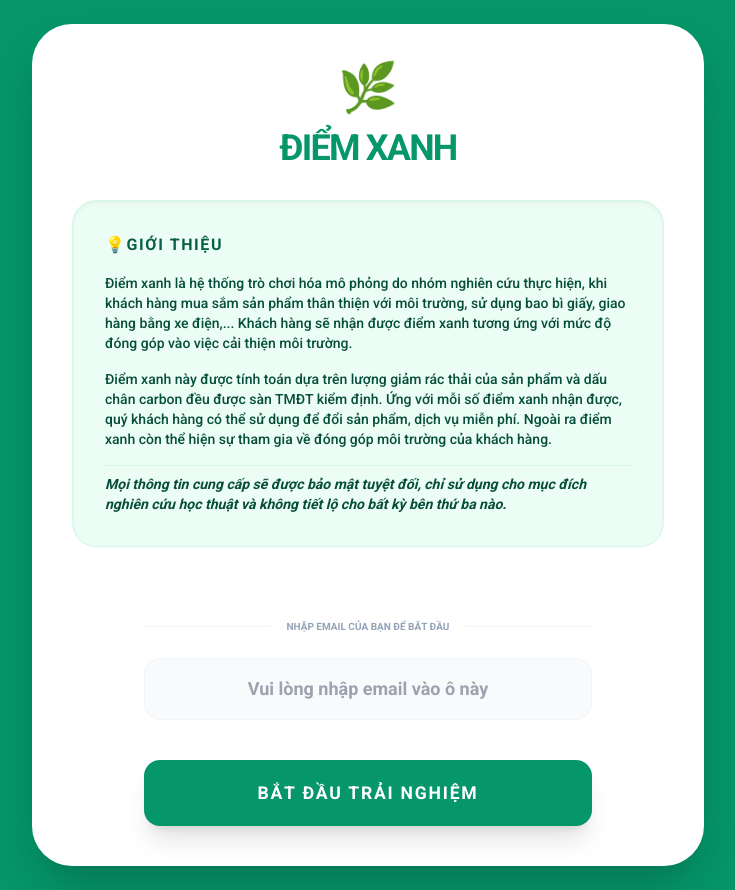
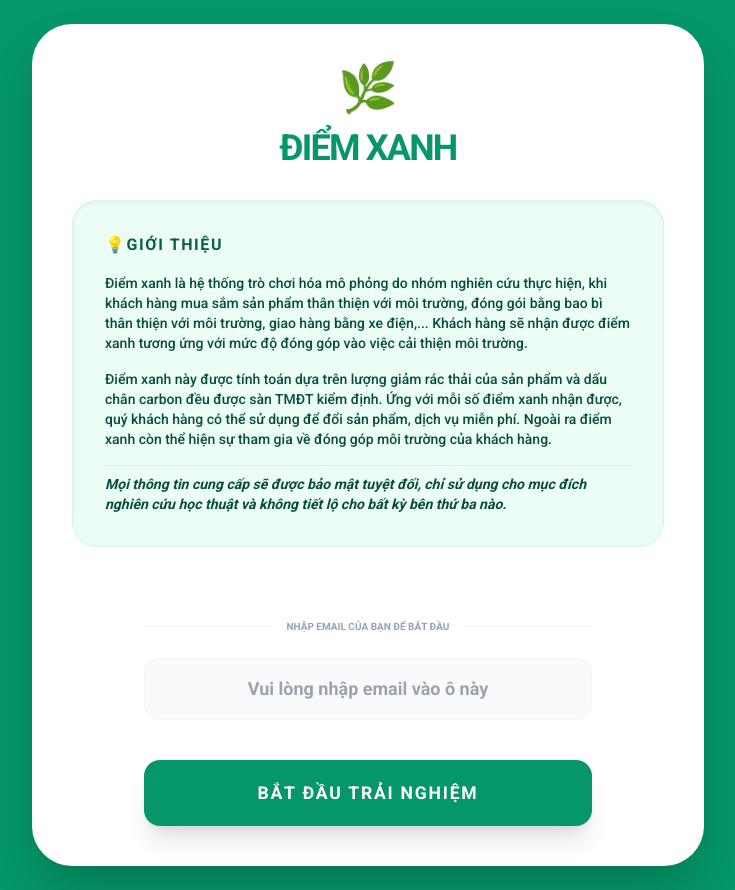
Before and after one commit to thhgicibit/GSthucnghiem, a React (Vite) app: page / in a window 1280 px wide. Shown: the whole page, without its empty margins (272-1007 px from the left). Built offline with nearby package versions, Linux system fonts and the light colour scheme.

Commit message:
Update App.tsx

```diff
--- a/App.tsx
+++ b/App.tsx
@@ -257,7 +257,7 @@ const AppWrapper: React.FC = () => {
               <h3 className="text-emerald-800 font-black text-sm md:text-base uppercase tracking-widest mb-4 flex items-center"><span>💡</span> Giới thiệu</h3>
               <div className="text-emerald-900 text-[13px] md:text-sm leading-relaxed font-medium space-y-4">
                 <p>
-                  Điểm xanh là hệ thống trò chơi hóa mô phỏng do nhóm nghiên cứu thực hiện, khi khách hàng mua sắm sản phẩm thân thiện với môi trường, sử dụng bao bì giấy, giao hàng bằng xe điện,... Khách hàng sẽ nhận được điểm xanh tương ứng với mức độ đóng góp vào việc cải thiện môi trường.
+                  Điểm xanh là hệ thống trò chơi hóa mô phỏng do nhóm nghiên cứu thực hiện, khi khách hàng mua sắm sản phẩm thân thiện với môi trường, đóng gói bằng bao bì thân thiện với môi trường, giao hàng bằng xe điện,... Khách hàng sẽ nhận được điểm xanh tương ứng với mức độ đóng góp vào việc cải thiện môi trường.
                 </p>
                 <p>
                   Điểm xanh này được tính toán dựa trên lượng giảm rác thải của sản phẩm và dấu chân carbon đều được sàn TMĐT kiểm định. Ứng với mỗi số điểm xanh nhận được, quý khách hàng có thể sử dụng để đổi sản phẩm, dịch vụ miễn phí. Ngoài ra điểm xanh còn thể hiện sự tham gia về đóng góp môi trường của khách hàng.
```
